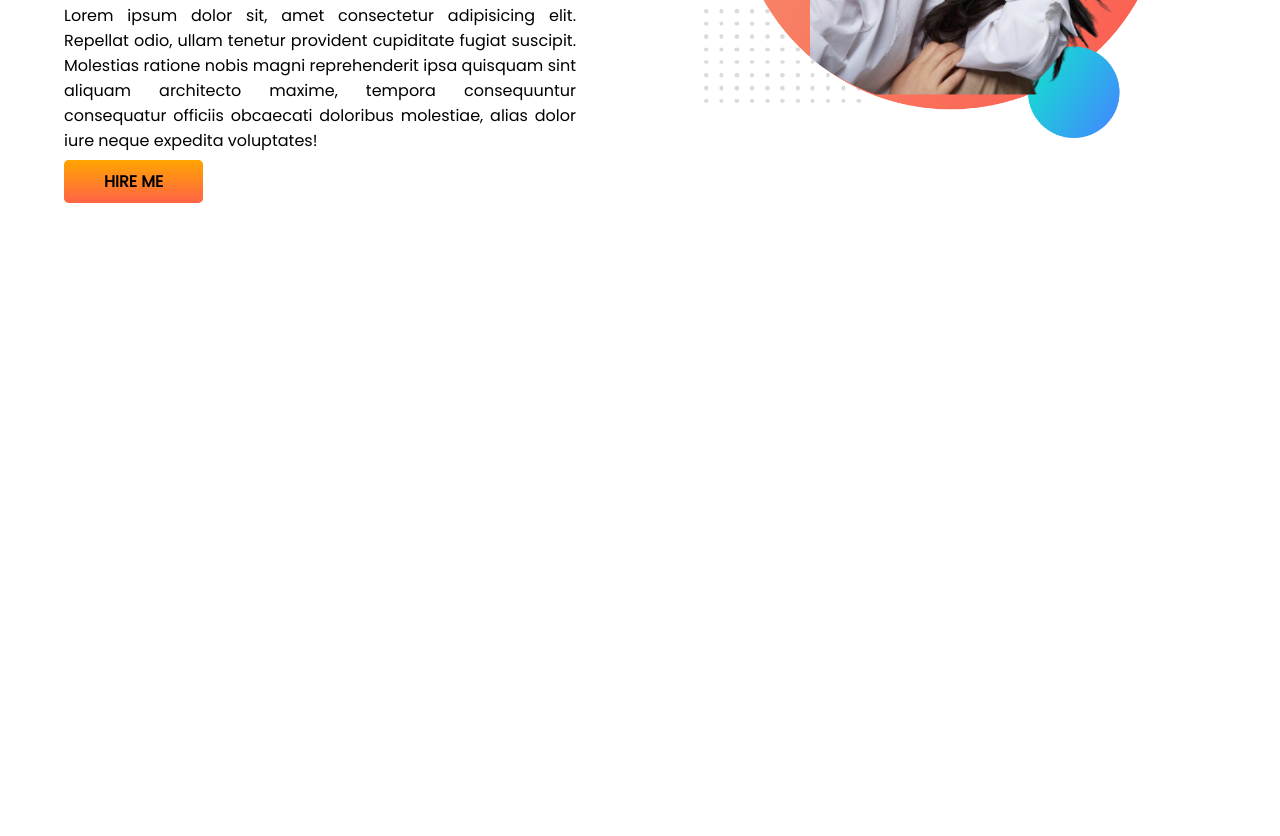
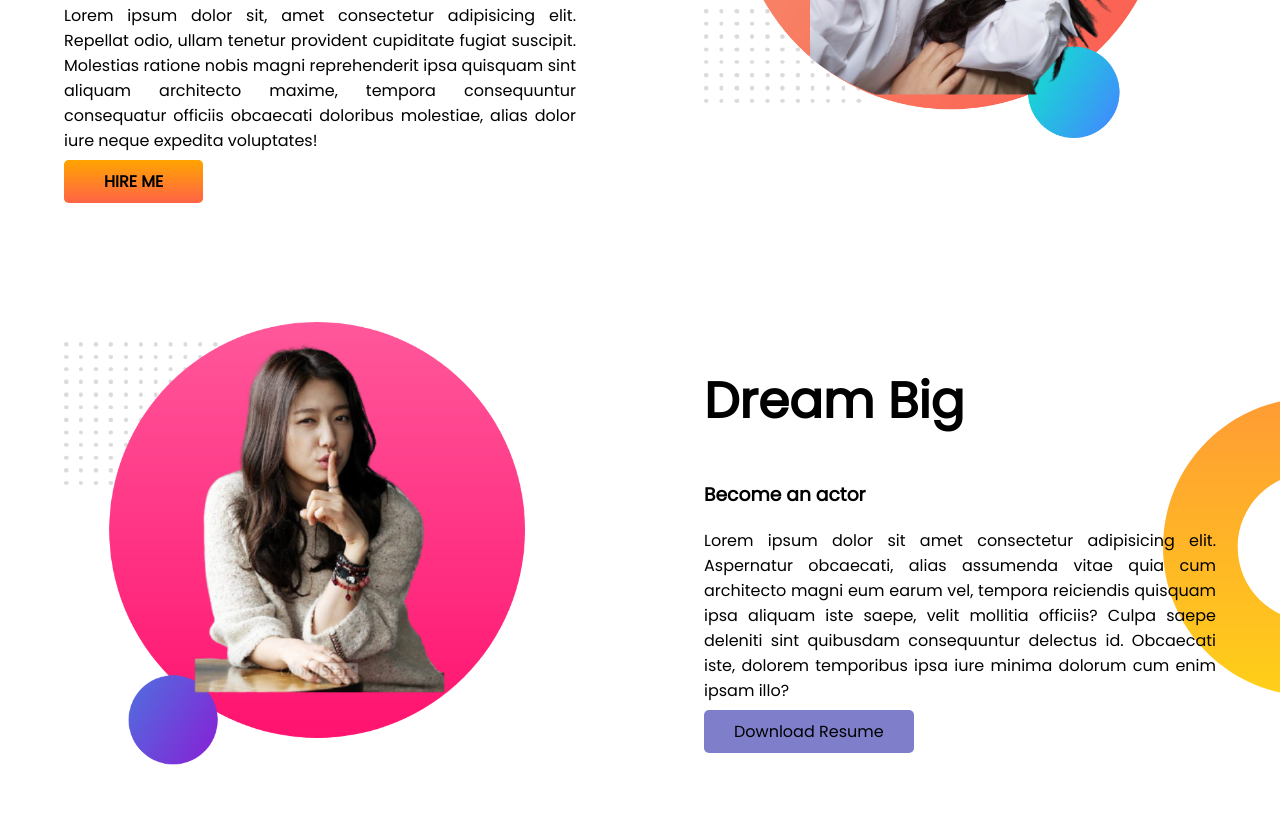
Before and after one commit to Rashed1721/developer-portfolio-00, a plain HTML site: page index.html in a window 1280 px wide. Shown: the part 383-1219 px from the top of the page. Before the commit the page ends 800 px from the top, so only its background shows below. Drawn offline with Linux system fonts and the light colour scheme.

Commit message:
dream-big part

```diff
--- a/index.html
+++ b/index.html
@@ -35,6 +35,24 @@
         </div>
     </section>
 
+    <section class="Dream-big">
+        <div class="container2">
+            <div class="half-width">
+                <img src="showoff/my-bg2.png">
+            </div>
+            <div class="half-width">
+                <h1>Dream Big</h1>
+                <h3>Become an actor</h3>
+                <p>Lorem ipsum dolor sit amet consectetur adipisicing elit. Aspernatur obcaecati, alias assumenda vitae
+                    quia cum architecto magni eum earum vel, tempora reiciendis quisquam ipsa aliquam iste saepe, velit
+                    mollitia officiis? Culpa saepe deleniti sint quibusdam consequuntur delectus id. Obcaecati iste,
+                    dolorem temporibus ipsa iure minima dolorum cum enim ipsam illo?</p>
+                <a class="dream-button" href="#" target="_blank">Download Resume</a>
+
+            </div>
+        </div>
+    </section>
+
 </body>
 
 </html>
--- a/style.css
+++ b/style.css
@@ -16,6 +16,7 @@ h1{
     background-image: url(images/top-banner.png);
     background-repeat: no-repeat;
 }
+
 .half-width{
 width: 50%;
 padding: 5%;
@@ -34,3 +35,18 @@ width: 90%;
     font-weight: 700;
 
 }
+.container2{
+    display: flex;
+    background-image: url(images/dream-bg.png);
+    background-repeat: no-repeat;
+    background-position: right;
+}
+
+.dream-button{
+    text-decoration: none;
+    color: black;
+    padding: 10px 30px;
+    border-radius: 5px;
+    background-color: rgb(126, 126, 202);
+
+}
```
Also changed, not shown: showoff/my-bg2.png (added), showoff/pic7-removebg.png (added).
